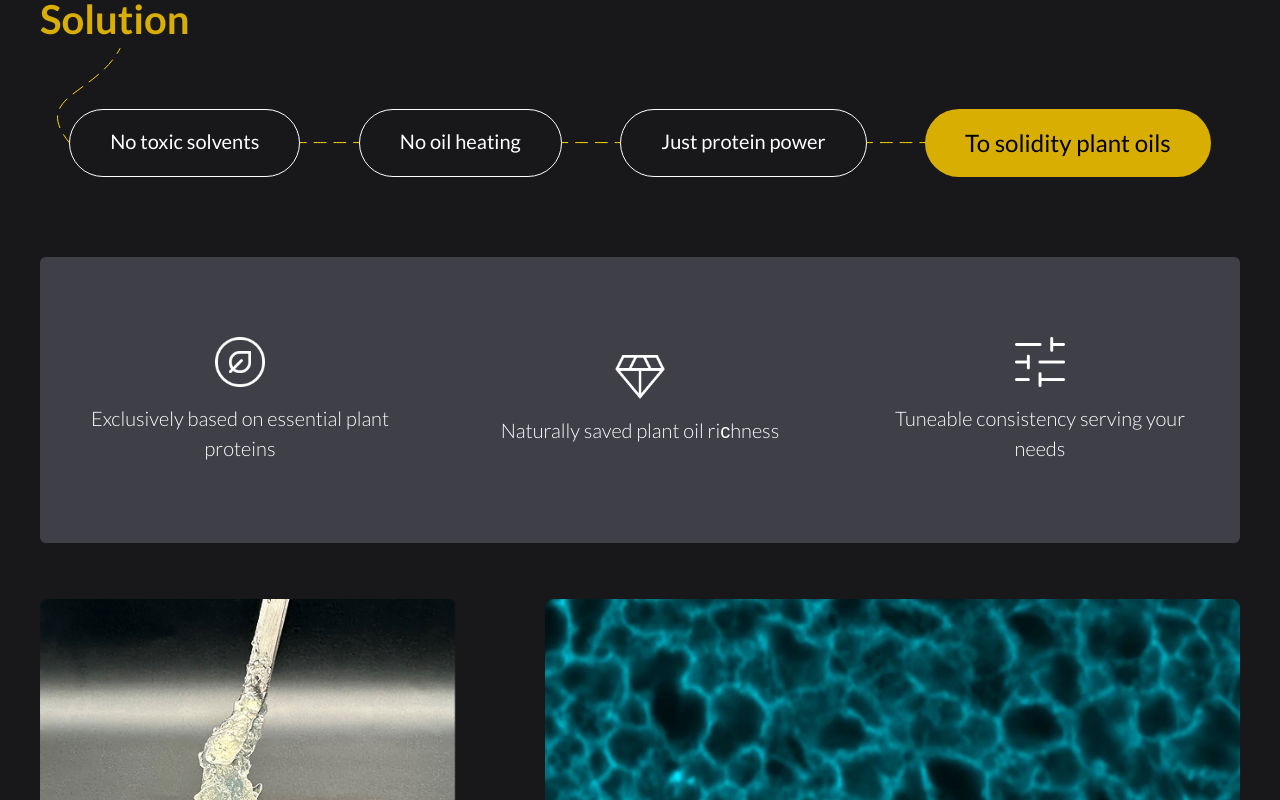
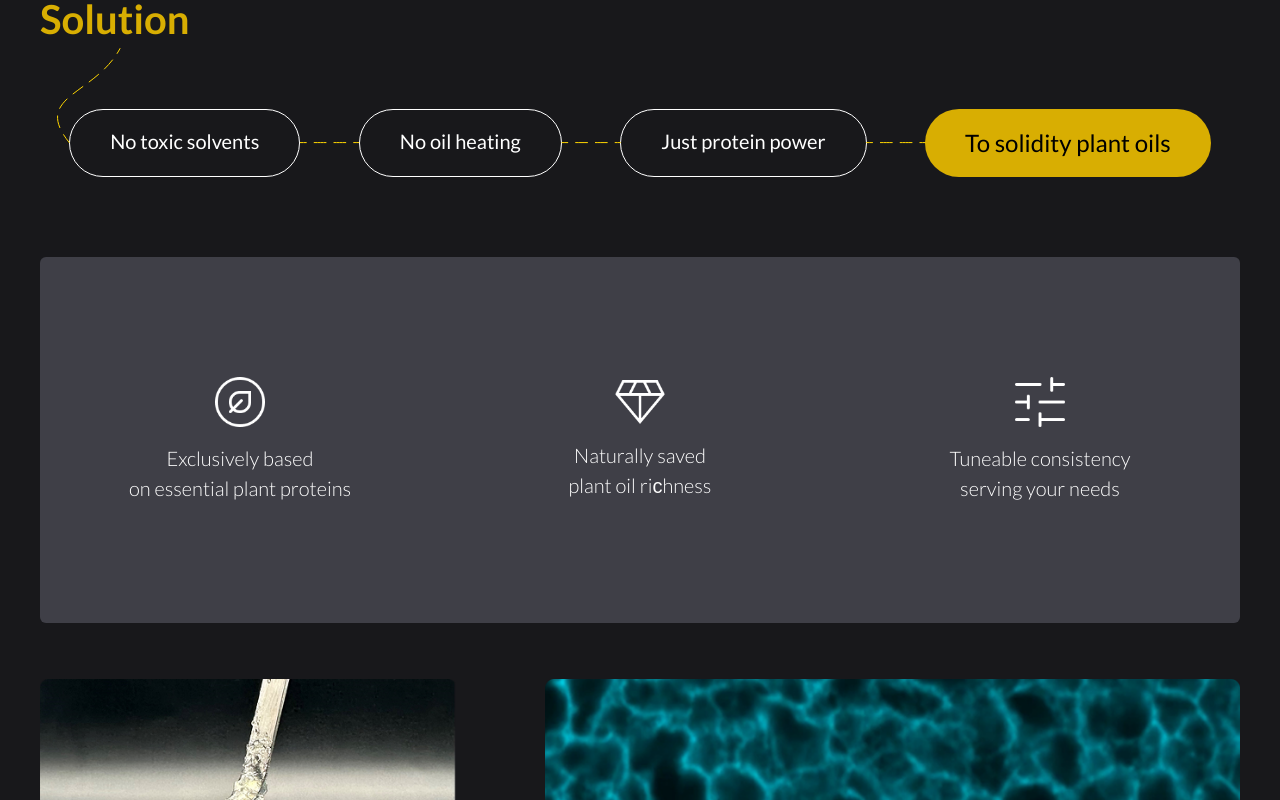
Before and after one commit to MrDrProfessorPatrick/olexir, a Next.js app: page /technology in a window 1280 px wide. Shown: the part 2000-2800 px from the top of the page. Built offline with nearby package versions, Linux system fonts and the light colour scheme.

Commit message:
images before FAQ responsive

```diff
--- a/src/app/technology/page.js
+++ b/src/app/technology/page.js
@@ -266,7 +266,7 @@ export default function Solution() {
           </div>
           <div
             id="solutionTable"
-            className="flex w-[100%] bg-zinc-700 rounded-md mt-20"
+            className="flex w-[100%] bg-zinc-700 rounded-md mt-20 py-10"
           >
             <div className="flex flex-[1_1_0] flex-col justify-center items-center py-20">
               <div
@@ -280,9 +280,11 @@ export default function Solution() {
                 />
               </div>
               <div
-                className={`px-10 mt-4 w-full text-[20px] text-center font-light text-white ${lato.className}`}
+                className={`px-10 mt-4 w-full text-[16px] md:text-[18px] lg:text-[20px] text-center font-light text-white ${lato.className}`}
               >
-                <p>Exclusively based on essential plant proteins</p>
+                <p>Exclusively based</p>
+                <p>on essential plant proteins</p>
+
               </div>
             </div>
             <div className="flex flex-[1_1_0] flex-col justify-center items-center py-20">
@@ -297,9 +299,10 @@ export default function Solution() {
                 />
               </div>
               <div
-                className={`px-10 mt-4 w-full text-[20px] text-center font-light text-white ${lato.className}`}
+                className={`px-10 mt-4 w-full text-[16px] md:text-[18px] lg:text-[20px] text-center font-light text-white ${lato.className}`}
               >
-                <p>Naturally saved plant oil riсhness</p>
+                <p>Naturally saved</p>
+                <p>plant oil riсhness</p>
               </div>
             </div>
             <div className="flex flex-[1_1_0] flex-col justify-center items-center py-20">
@@ -314,9 +317,10 @@ export default function Solution() {
                 />
               </div>
               <div
-                className={`px-10 mt-4 w-full text-[20px] text-center font-light text-white ${lato.className}`}
+                className={`px-10 mt-4 w-full text-[16px] md:text-[18px] lg:text-[20px] text-center font-light text-white ${lato.className}`}
               >
-                <p>Tuneable consistency serving your needs</p>
+                <p>Tuneable consistency</p>
+                <p>serving your needs</p>
               </div>
             </div>
           </div>
@@ -462,17 +466,17 @@ export default function Solution() {
           </div>
           <div className="flex mt-20 gap-10 justify-between">
             <div className="flex flex-[1_1_0] flex-col w-[407px]">
-              <div className="flex relative h-full">
-                <Image src="/sustainability1.png" fill alt="sustainability" />
+              <div className="flex relative">
+                <Image src="/sustainability1.png" width={400} height={400} alt="sustainability" />
               </div>
               <div>
                 <h3
-                  className={`text-[32px] text-white font-semibold ${lato.className}`}
+                  className={`text-[18px] lg:text-[32px] text-white font-semibold ${lato.className}`}
                 >
                   Plant sources
                 </h3>
                 <span
-                  className={`text-[24px] text-white font-light ${lato.className}`}
+                  className={`text-[16px] lg:text-[24px] text-white font-light ${lato.className}`}
                 >
                   Field-grown pulses & oilseeds used for our plant-protein
                   matrices.
@@ -480,17 +484,17 @@ export default function Solution() {
               </div>
             </div>
             <div className="flex flex-[1_1_0] flex-col ">
-              <div className="flex relative h-[407px]">
-                <Image src="/sustainability2.png" fill alt="sustainability" />
+              <div className="flex relative">
+                <Image src="/sustainability2.png" width={400} height={400} alt="sustainability" />
               </div>
               <div>
                 <h3
-                  className={`text-[32px] text-white font-semibold ${lato.className}`}
+                  className={`text-[18px] lg:text-[32px] text-white font-semibold ${lato.className}`}
                 >
                   Side-streams to upcycle
                 </h3>
                 <span
-                  className={`text-[24px] text-white font-light ${lato.className}`}
+                  className={`text-[16px] lg:text-[24px] text-white font-light ${lato.className}`}
                 >
                   Oilseed cakes and other co-products rich in proteins that
                   often bypass human use.
@@ -498,17 +502,17 @@ export default function Solution() {
               </div>
             </div>
             <div className="flex flex-[1_1_0] flex-col">
-              <div className="flex relative h-[407px]">
-                <Image src="/sustainability3.png" fill alt="sustainability3" />
+              <div className="flex relative">
+                <Image src="/sustainability3.png" width={400} height={400} alt="sustainability3" />
               </div>
               <div>
                 <h3
-                  className={`text-[32px] text-white font-semibold ${lato.className}`}
+                  className={`text-[18px] lg:text-[32px] text-white font-semibold ${lato.className}`}
                 >
                   Recovered proteins
                 </h3>
                 <span
-                  className={`text-[24px] text-white font-light ${lato.className}`}
+                  className={`text-[16px] lg:text-[24px] text-white font-light ${lato.className}`}
                 >
                   Refined, food/cosmetic-grade inputs ready for the same
                   oleogelation route.
```
